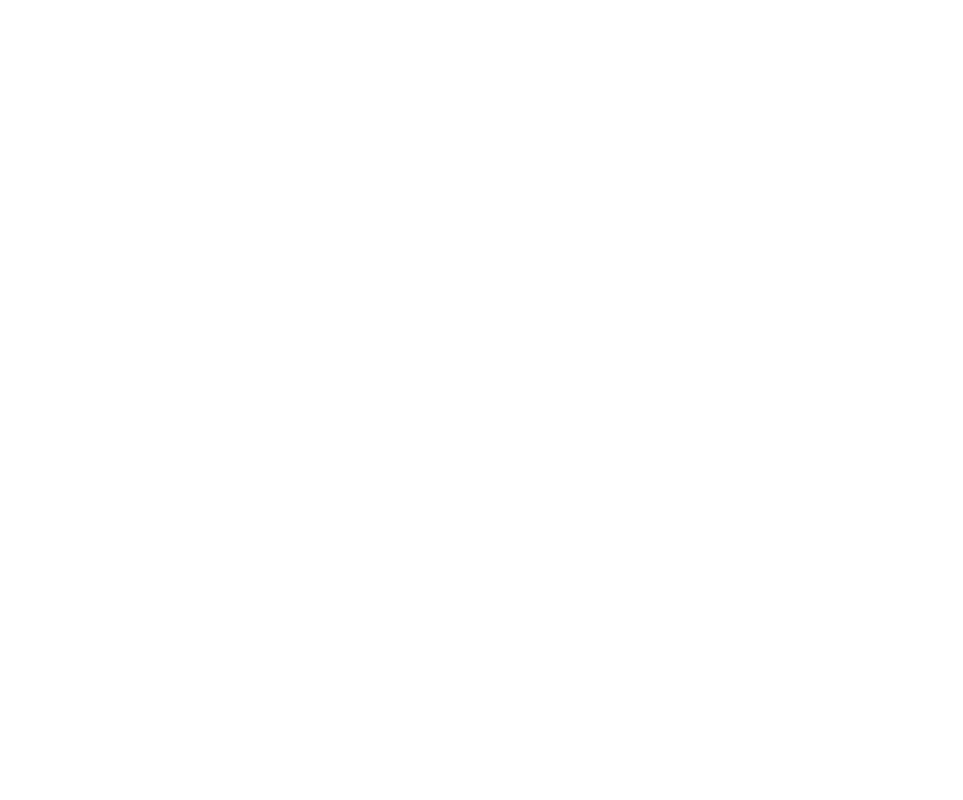
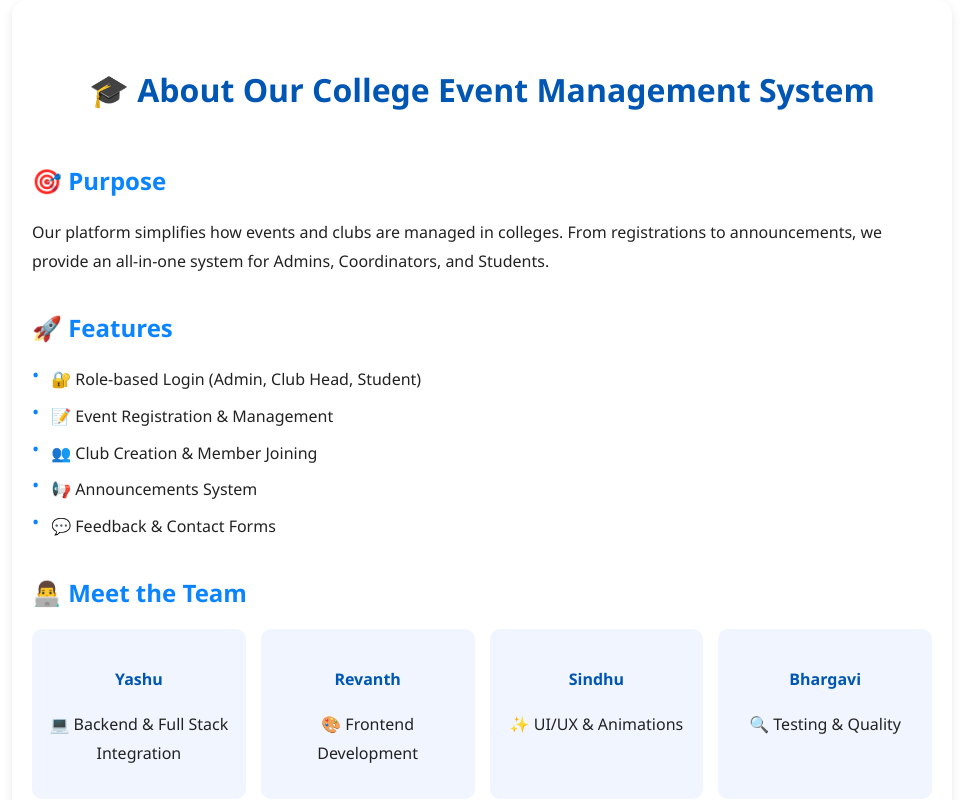
Before and after one commit to P-yasaswi/college-frontend, a React (Create React App) app: page /about in a window 1280 px wide. Before the commit this address had no page. Shown: the top 800 px of the page, without its empty margins (158-1121 px from the left). Built offline with nearby package versions, Linux system fonts and the light colour scheme.

Commit message:
Added About Us, Contact Us, Logout functionality and fixed warnings

```diff
--- a/package.json
+++ b/package.json
@@ -8,6 +8,7 @@
     "@testing-library/react": "^16.3.0",
     "@testing-library/user-event": "^13.5.0",
     "axios": "^1.10.0",
+    "framer-motion": "^12.23.0",
     "react": "^19.1.0",
     "react-dom": "^19.1.0",
     "react-router-dom": "^7.6.3",
--- a/src/App.js
+++ b/src/App.js
@@ -18,6 +18,9 @@ import RegisterEvent from './pages/RegisterEvent';
 import GiveFeedback from './pages/GiveFeedback';
 import CreateClub from './pages/CreateClub';
 import AdminEvents from './pages/AdminEvents';
+import About from './pages/About';
+import Contact from './pages/Contact';
+import Logout from './pages/Logout';
 
 
 
@@ -55,6 +58,9 @@ function App() {
           <Route path="/student/feedback" element={<GiveFeedback />} />
           <Route path="/create-club" element={<CreateClub />} />
           <Route path="/admin-events" element={<AdminEvents />} />
+          <Route path="/about" element={<About />} />
+          <Route path="/contact" element={<Contact />} />
+          <Route path="/logout" element={<Logout />} />
 
 
         </Routes>
--- a/src/components/RoleLoginPage.js
+++ b/src/components/RoleLoginPage.js
@@ -64,6 +64,8 @@ function RoleLoginPage() {
         <div className="navbar-right">
           <button onClick={() => navigate('/about')}>About Us</button>
           <button onClick={() => navigate('/contact')}>Contact Us</button>
+          <button onClick={() => navigate('/logout')}>Logout</button>
+
           <button onClick={() => {
             localStorage.removeItem('token');
             localStorage.removeItem('user');
--- /dev/null
+++ b/src/pages/About.css
@@ -0,0 +1,72 @@
+.about-page {
+  padding: 40px 20px;
+  max-width: 900px;
+  margin: auto;
+  background-color: #ffffff;
+  border-radius: 15px;
+  box-shadow: 0 4px 10px rgba(0, 0, 0, 0.1);
+  font-family: 'Segoe UI', sans-serif;
+  color: #222;
+  line-height: 1.8;
+}
+
+.about-page h1 {
+  text-align: center;
+  color: #0056b3;
+  margin-bottom: 40px;
+}
+
+.about-page section {
+  margin-bottom: 30px;
+}
+
+.about-page h2 {
+  color: #0a84ff;
+  margin-bottom: 10px;
+}
+
+.about-page ul {
+  list-style: none;
+  padding-left: 0;
+}
+
+.about-page ul li {
+  margin: 8px 0;
+  font-weight: 500;
+  padding-left: 1.2rem;
+  position: relative;
+}
+
+.about-page ul li::before {
+  content: "•";
+  position: absolute;
+  left: 0;
+  color: #0a84ff;
+  font-size: 1.2rem;
+  line-height: 1;
+}
+
+.team-grid {
+  display: grid;
+  grid-template-columns: repeat(auto-fit, minmax(180px, 1fr));
+  gap: 15px;
+  margin-top: 15px;
+}
+
+.team-member {
+  background: #f1f5ff;
+  padding: 15px;
+  border-radius: 10px;
+  text-align: center;
+  transition: transform 0.2s ease;
+}
+
+.team-member:hover {
+  transform: translateY(-5px);
+  background-color: #e0edff;
+}
+
+.team-member h4 {
+  margin-bottom: 5px;
+  color: #0056b3;
+}
--- a/src/pages/About.js
+++ b/src/pages/About.js
@@ -0,0 +1,65 @@
+import React from 'react';
+import { motion } from 'framer-motion';
+import './About.css';
+
+const About = () => {
+  return (
+    <motion.div
+      className="about-page"
+      initial={{ opacity: 0 }}
+      animate={{ opacity: 1 }}
+      transition={{ duration: 0.8 }}
+    >
+      <h1>🎓 About Our College Event Management System</h1>
+
+      <section>
+        <h2>🎯 Purpose</h2>
+        <p>
+          Our platform simplifies how events and clubs are managed in colleges. From registrations to announcements, we provide an all-in-one system for Admins, Coordinators, and Students.
+        </p>
+      </section>
+
+      <section>
+        <h2>🚀 Features</h2>
+        <ul>
+          <li>🔐 Role-based Login (Admin, Club Head, Student)</li>
+          <li>📝 Event Registration & Management</li>
+          <li>👥 Club Creation & Member Joining</li>
+          <li>📢 Announcements System</li>
+          <li>💬 Feedback & Contact Forms</li>
+        </ul>
+      </section>
+
+      <section>
+        <h2>👨‍💻 Meet the Team</h2>
+        <div className="team-grid">
+          <div className="team-member">
+            <h4>Yashu</h4>
+            <p>💻 Backend & Full Stack Integration</p>
+          </div>
+          <div className="team-member">
+            <h4>Revanth</h4>
+            <p>🎨 Frontend Development</p>
+          </div>
+          <div className="team-member">
+            <h4>Sindhu</h4>
+            <p>✨ UI/UX & Animations</p>
+          </div>
+          <div className="team-member">
+            <h4>Bhargavi</h4>
+            <p>🔍 Testing & Quality</p>
+          </div>
+        </div>
+      </section>
+
+      <section>
+        <h2>📬 Contact Us</h2>
+        <p>
+          Facing issues or have feedback? Visit the <strong>Contact Us</strong> page to reach out to our team.
+        </p>
+      </section>
+    </motion.div>
+  );
+};
+
+export default About;
--- /dev/null
+++ b/src/pages/Contact.css
@@ -0,0 +1,50 @@
+.contact-container {
+  max-width: 600px;
+  margin: 80px auto;
+  padding: 30px;
+  background: #ffffff;
+  border-radius: 15px;
+  box-shadow: 0 8px 25px rgba(0, 0, 0, 0.1);
+  text-align: center;
+}
+
+.contact-container h2 {
+  font-size: 2rem;
+  margin-bottom: 10px;
+  color: #333;
+}
+
+.contact-container p {
+  color: #555;
+  margin-bottom: 20px;
+}
+
+.contact-form input,
+.contact-form textarea {
+  width: 100%;
+  padding: 12px;
+  margin: 10px 0;
+  border-radius: 8px;
+  border: 1px solid #ccc;
+  font-size: 1rem;
+}
+
+.contact-form textarea {
+  height: 120px;
+  resize: none;
+}
+
+.contact-form button {
+  background-color: #0077cc;
+  color: white;
+  border: none;
+  padding: 12px 24px;
+  font-size: 1rem;
+  border-radius: 8px;
+  cursor: pointer;
+  transition: background 0.3s ease;
+}
+
+.contact-form button:hover {
+  background-color: #005fa3;
+}
--- a/src/pages/Contact.js
+++ b/src/pages/Contact.js
@@ -0,0 +1,57 @@
+import React, { useState } from 'react';
+import './Contact.css'; // We'll create this CSS next
+
+const Contact = () => {
+  const [formData, setFormData] = useState({
+    name: '',
+    email: '',
+    message: ''
+  });
+
+  const handleChange = (e) => {
+    setFormData({ ...formData, [e.target.name]: e.target.value });
+  };
+
+  const handleSubmit = (e) => {
+    e.preventDefault();
+    alert("📩 Your message has been sent!");
+    setFormData({ name: '', email: '', message: '' });
+  };
+
+  return (
+    <div className="contact-container">
+      <h2>📞 Contact Us</h2>
+      <p>If you have any questions, suggestions, or feedback, feel free to reach out to us!</p>
+
+      <form onSubmit={handleSubmit} className="contact-form">
+        <input
+          type="text"
+          name="name"
+          placeholder="Your Name"
+          required
+          value={formData.name}
+          onChange={handleChange}
+        />
+        <input
+          type="email"
+          name="email"
+          placeholder="Your Email"
+          required
+          value={formData.email}
+          onChange={handleChange}
+        />
+        <textarea
+          name="message"
+          placeholder="Your Message"
+          required
+          value={formData.message}
+          onChange={handleChange}
+        ></textarea>
+
+        <button type="submit">Send Message</button>
+      </form>
+    </div>
+  );
+};
+
+export default Contact;
--- /dev/null
+++ b/src/pages/Logout.jsx
@@ -0,0 +1,17 @@
+import { useEffect } from 'react';
+import { useNavigate } from 'react-router-dom';
+
+const Logout = () => {
+  const navigate = useNavigate();
+
+  useEffect(() => {
+    localStorage.removeItem('token');
+    localStorage.removeItem('user');
+    alert("✅ Logged out successfully!");
+    navigate('/'); // or navigate('/login')
+  }, [navigate]);
+
+  return null;
+};
+
+export default Logout;
```
Also changed, not shown: 1 other file (tests, documents, lock files or other folders).
